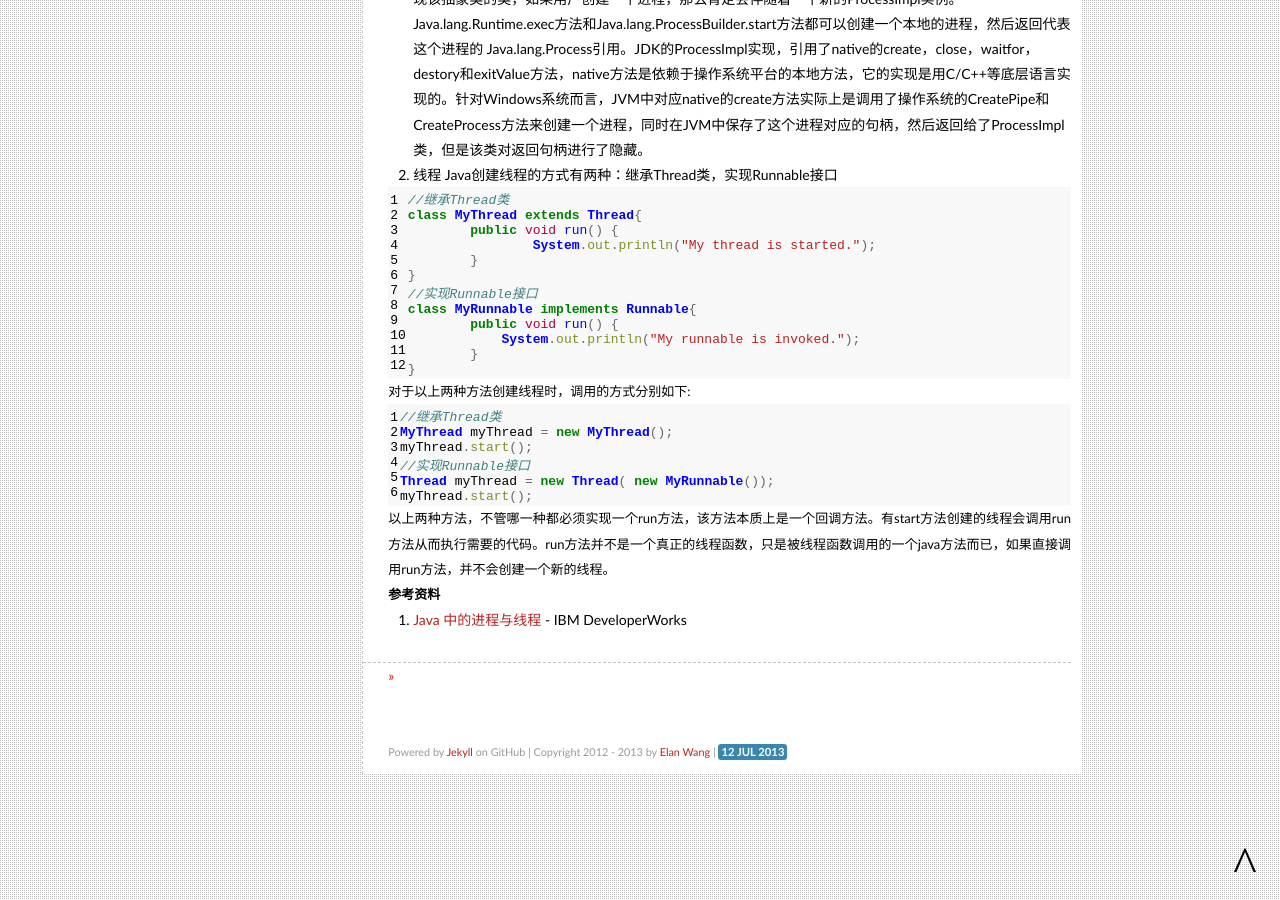
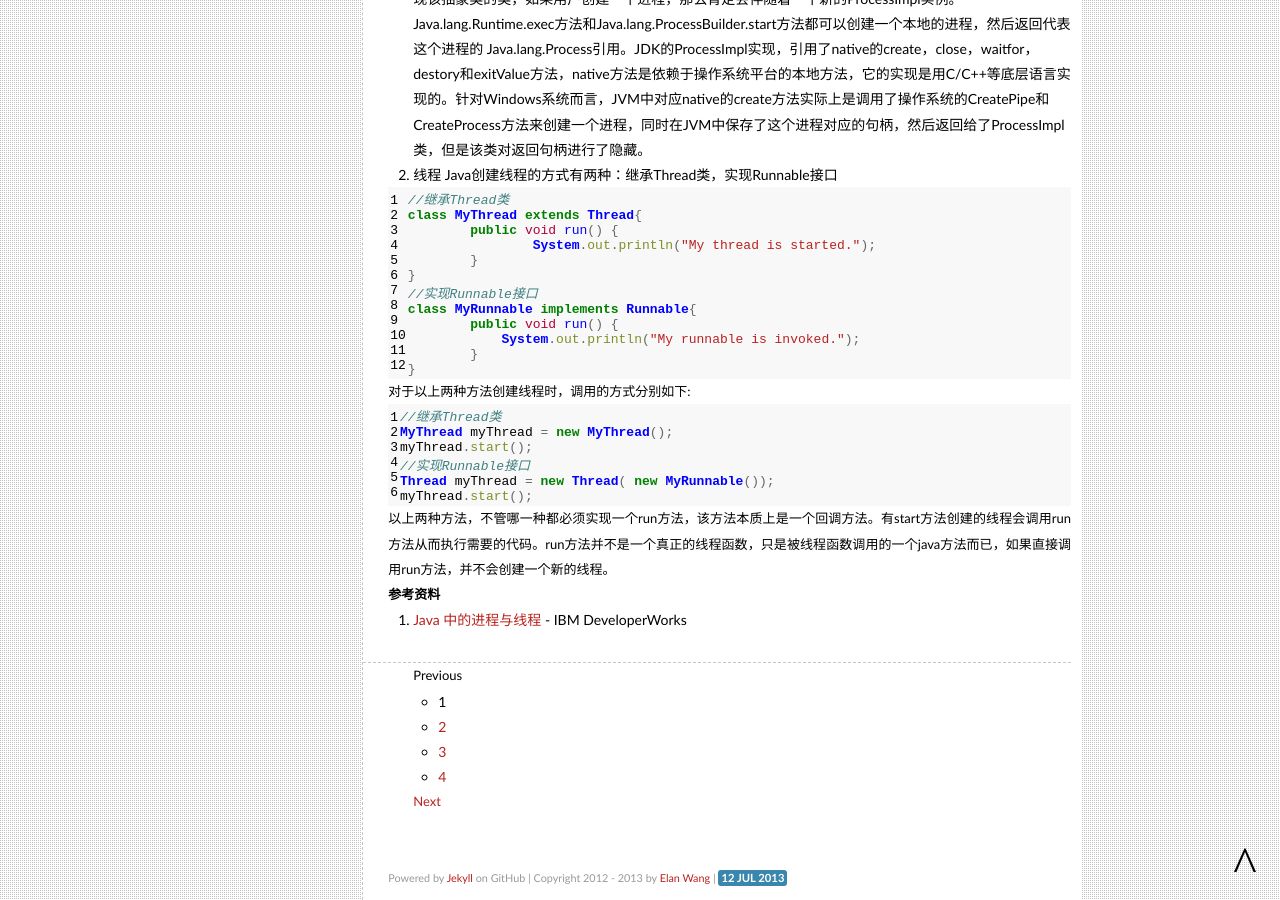
Before and after one commit to elan2wang/note, a Jekyll site: the page built from index.html, in a window 1280 px wide and 900 px high, scrolled down 3276 px. Built offline with Jekyll 4.4.1, drawn with Linux system fonts in a browser that asks for light colours; Markdown is read by kramdown in place of the engine named in the settings; the list of posts is cut into pages by our own code; before the commit the page ends 4050 px from its top, so only the background shows below that.

Commit message:
edit pagination

```diff
--- a/index.html
+++ b/index.html
@@ -9,17 +9,50 @@ title: My Learning Note
 <a id="back-to-top" href="#" class="active">^</a>
 <!-- Pagination links -->
 <div class="pagination">
+    <div id="post-pagination" class="pagination">
         {% if paginator.previous_page %}
+        <p class="previous">
         {% if paginator.previous_page == 1 %}
-	  <a href="{{ site.url }}" class="previous">&laquo;</a>
+        <a href="/">Previous</a>
         {% else %}
-      <a href="{{ site.url }}/page{{ paginator.previous_page }}" class="previous">&laquo;</a>
+        <a href="{{ paginator.previous_page_path }}">Previous</a>
         {% endif %}
+        </p>
+        {% else %}
+        <p class="previous disabled">
+        <span>Previous</span>
+        </p>
         {% endif %}
-  {% for cur_page in paginator.total_pages %}
-  <span class="page_number ">{{ cur_page }}</span>
+
+        <ul class="pages">
+            <li class="page">
+                {% if paginator.page == 1 %}
+                <span class="current-page">1</span>
+                {% else %}
+                <a href="/">1</a>
+                {% endif %}
+            </li>
+
+            {% for count in (2..paginator.total_pages) %}
+            <li class="page">
+                {% if count == paginator.page %}
+                <span class="current-page">{{ count }}</span>
+                {% else %}
+                <a href="/page{{ count }}">{{ count }}</a>
+                {% endif %}
+            </li>
             {% endfor %}
+        </ul>
+
         {% if paginator.next_page %}
-    <a href="{{ site.url }}/page{{ paginator.next_page }}" class="next">&raquo;</a>
+        <p class="next">
+        <a href="{{ paginator.next_page_path }}">Next</a>
+        </p>
+        {% else %}
+        <p class="next disabled">
+        <span>Next</span>
+        </p>
         {% endif %}
+
     </div>
+</div>
```
Also changed, not shown: 5 other files. Lines whose indentation alone changed are shown as unchanged.
